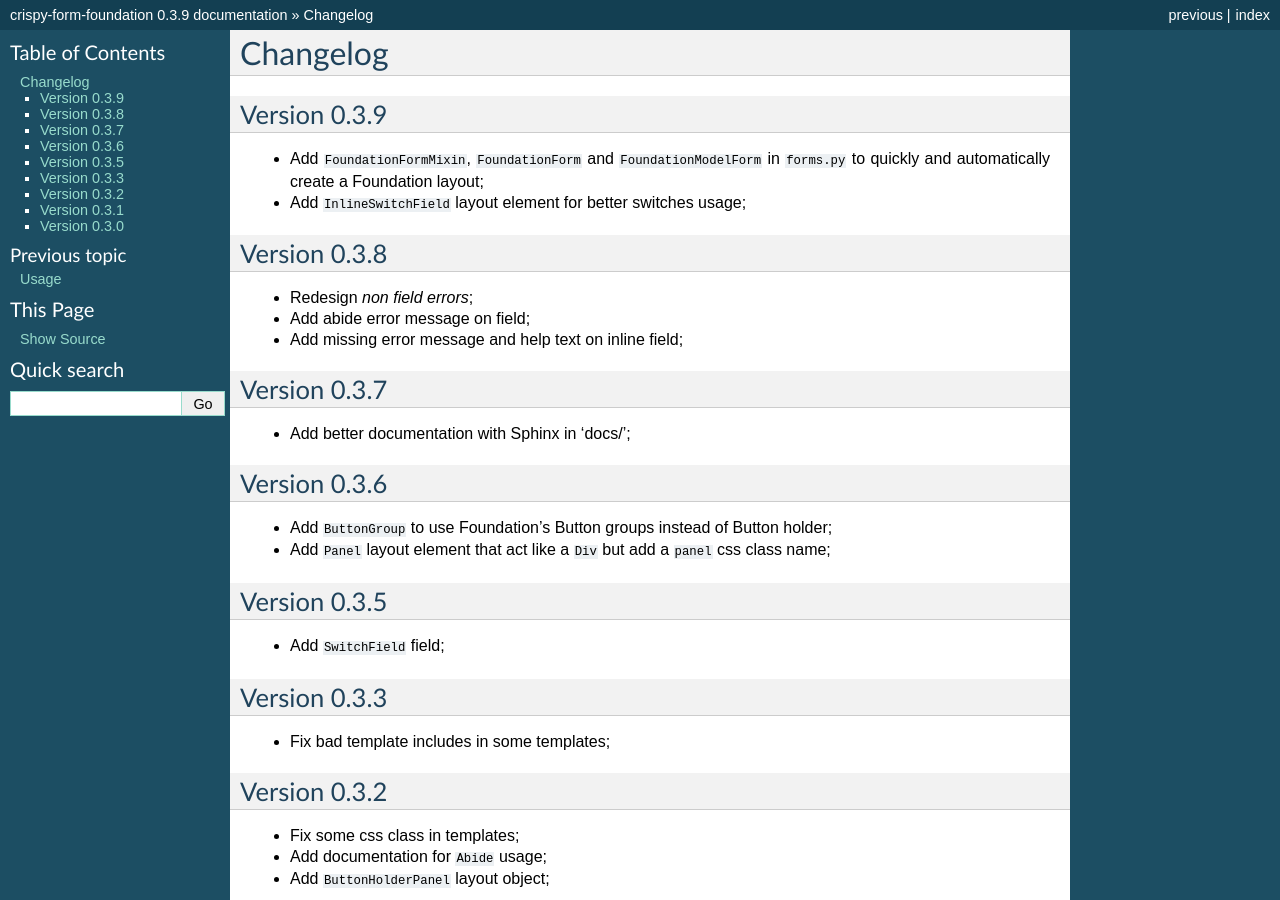
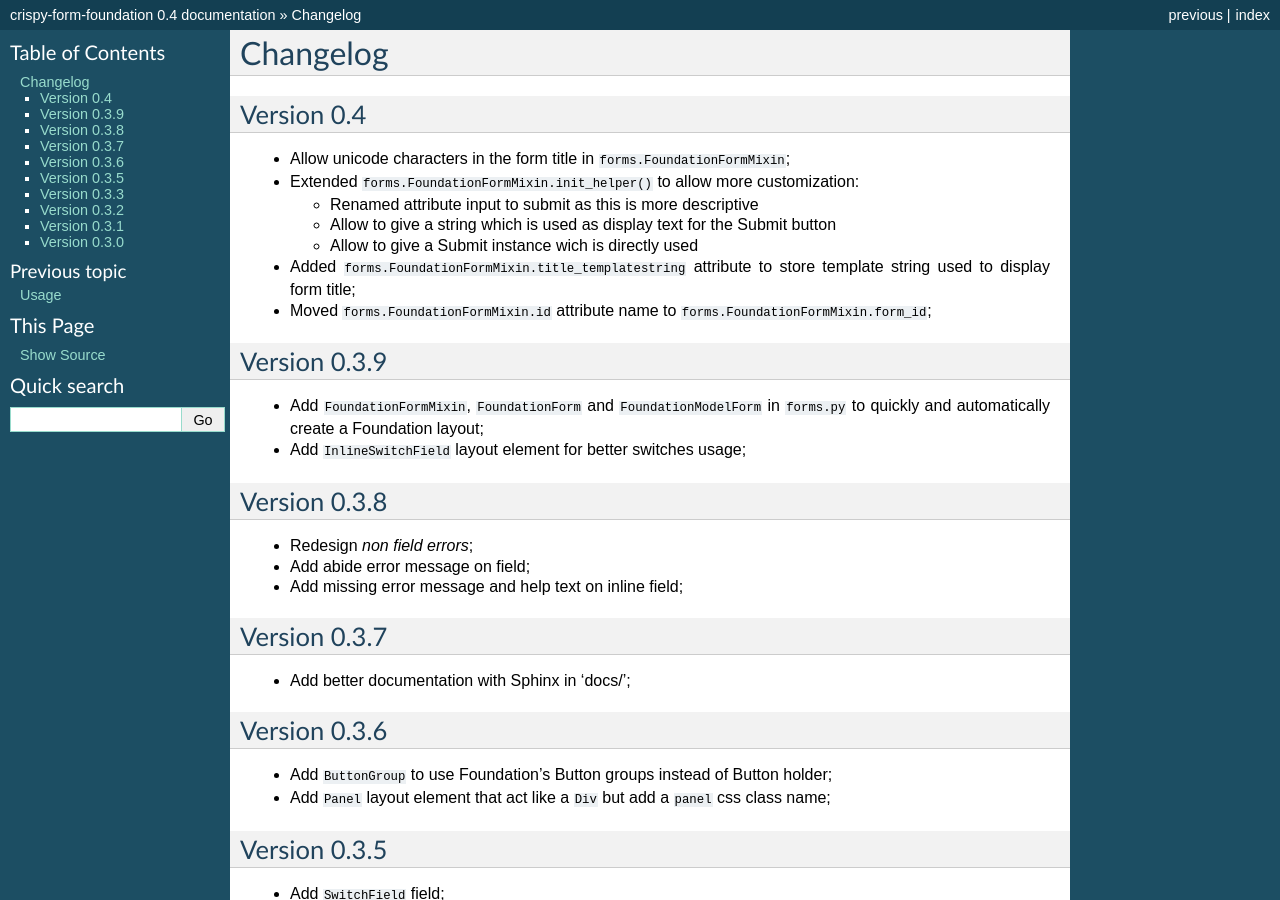
Before and after one commit to sveetch/crispy-forms-foundation, a Sphinx documentation site: the page built from docs/changelog.rst, in a window 1280 px wide and 900 px high. Built offline with Sphinx 7.4.7, drawn with Linux system fonts in a browser that asks for light colours; some of the changed text lies outside the part shown.

Commit message:
Update documentation, cleaning some stuff in forms, bump to 0.4

```diff
--- a/crispy_forms_foundation/__init__.py
+++ b/crispy_forms_foundation/__init__.py
@@ -2,4 +2,4 @@
 """
 Django application to add 'django-crispy-forms' layout objects for Foundation
 """
-__version__ = '0.3.9'
+__version__ = '0.4'
--- a/docs/changelog.rst
+++ b/docs/changelog.rst
@@ -3,6 +3,19 @@
 =========
 Changelog
 =========
+
+Version 0.4
+***********
+
+* Allow unicode characters in the form title in ``forms.FoundationFormMixin``;
+* Extended ``forms.FoundationFormMixin.init_helper()`` to allow more customization:
+
+  * Renamed attribute input to submit as this is more descriptive
+  * Allow to give a string which is used as display text for the Submit button
+  * Allow to give a Submit instance wich is directly used
+
+* Added ``forms.FoundationFormMixin.title_templatestring`` attribute to store template string used to display form title;
+* Moved ``forms.FoundationFormMixin.id`` attribute name to ``forms.FoundationFormMixin.form_id``;
 
 Version 0.3.9
 *************
--- a/docs/requirements.txt
+++ b/docs/requirements.txt
@@ -1,2 +1,2 @@
 django==1.5.9
-crispy-forms-foundation==0.3.9
+crispy-forms-foundation
--- a/docs/usage.rst
+++ b/docs/usage.rst
@@ -97,7 +97,7 @@ You can also set an abide error message directly on the field like this :
 Automatic form layout
 *********************
 
-There is some forms you can use to quickly and automatically create a Foundation layout for your forms. This is mostly for fast integration or prototyping because it probably never fit to your design.
+There is some forms you can use to quickly and automatically create a Foundation layout for your forms. This is mostly for fast integration or prototyping because it will probably never fit to your design.
 
 .. automodule:: crispy_forms_foundation.forms
     :members:
```
Also changed, not shown: 1 other file.
